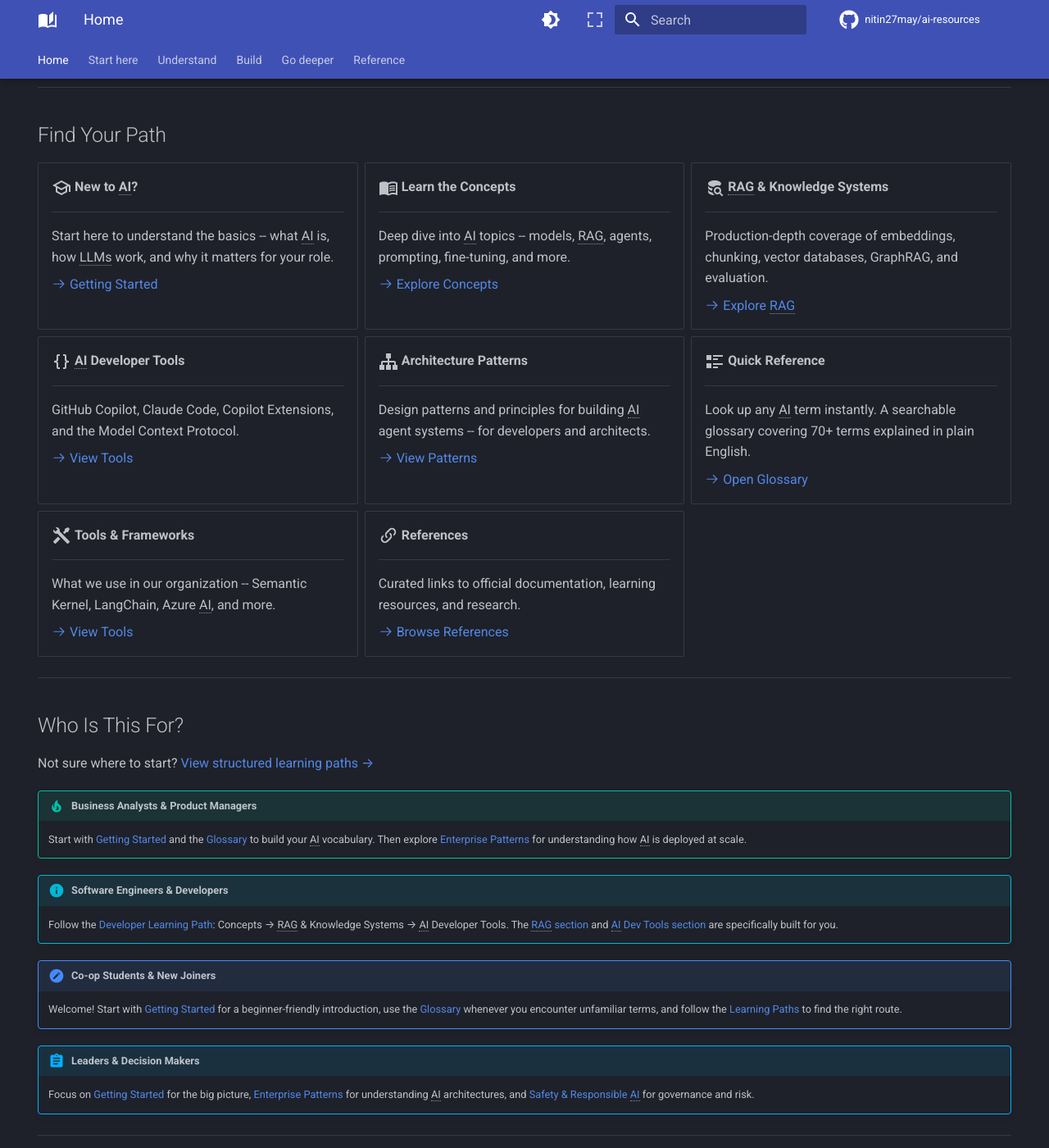
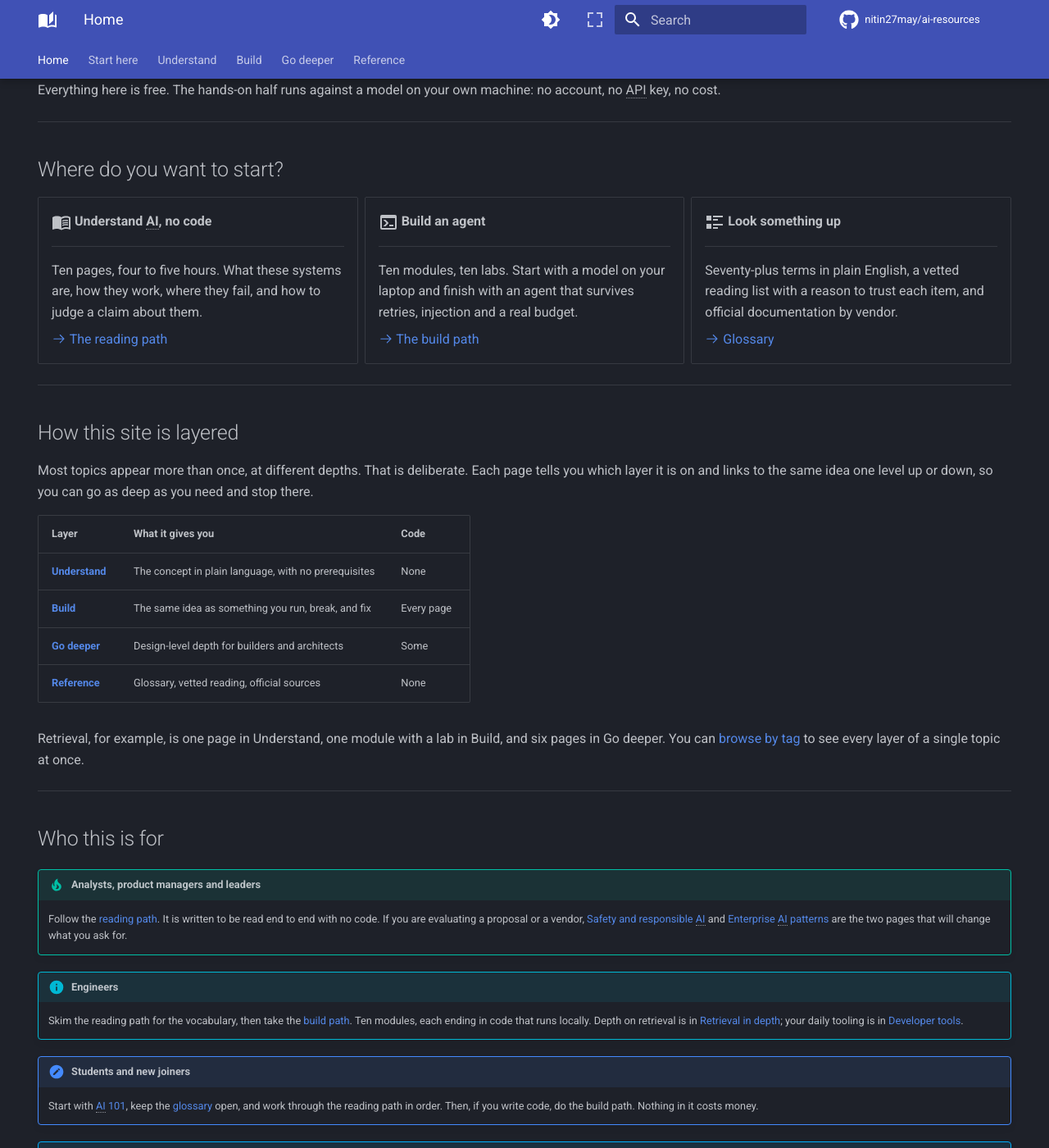
Before and after one commit to nitin27may/ai-resources, an MkDocs documentation site: the page built from docs/index.md, in a window 1280 px wide and 1400 px high, scrolled down 238 px. Shown: the whole window at 82% size. Built offline with MkDocs 1.6.1 and Material for MkDocs 9.7.7, drawn with Linux system fonts in a browser that asks for light colours; comment, search, counter and statistics services are not loaded; some of the changed text lies outside the part shown.

Commit message:
docs: rewrite the home page, AI 101 and What's new
These are the three pages a first-time visitor sees, and all three described
a site that no longer exists.

- Home led with 'Built for everyone in the organization' and a 60-line site
  map diagram listing a deleted page and a renamed one. It now opens with the
  two paths, explains the four layers, and drops the diagram: the nav is the
  site map.
- AI 101 carried a 'How AI Fits Into Our Organization' section and a table of
  model names that was a generation out of date. Model tables rot by design,
  so it now describes three capability tiers and links each vendor's live
  model page. Its next-steps tabs became the reading path.
- What's new had one entry from March and described four learning routes that
  were replaced twice since. It now has three dated entries, newest first.

All external links added here were resolved before committing.

````diff
--- a/docs/getting-started/index.md
+++ b/docs/getting-started/index.md
@@ -53,17 +53,28 @@ Instead of writing rules manually, you feed the system examples and it figures o
 !!! tip "Think of it Like This"
     An LLM is like an extremely well-read assistant that has absorbed vast amounts of written knowledge. It does not "think" like a human, but it can produce remarkably useful responses by predicting what text should come next based on patterns it learned.
 
-### Popular LLMs You May Have Heard Of
+### The kinds of model you will meet
 
-| Model | Created By | Key Strength |
-|-------|-----------|--------------|
-| **GPT-4o / GPT-4.1** | OpenAI | General-purpose, multimodal (text + images) |
-| **Claude** | Anthropic | Long-context analysis, safety-focused |
-| **Gemini** | Google | Multimodal, integrated with Google ecosystem |
-| **Llama** | Meta | Open-source, customizable |
-| **Phi** | Microsoft | Small, fast, runs on-device |
+Specific model names change every few months, and any list of them is wrong
+within a season. What lasts is the shape of the choice. There are three broad
+tiers, and picking the right tier matters far more than picking the right name
+inside it.
 
----
+| Tier | What it is | Typical use |
+|---|---|---|
+| **Frontier, hosted** | The largest and most capable models, run by a vendor and reached over an API. Highest cost per token, best at hard reasoning and long context. | Work where quality dominates cost: analysis, agents, code |
+| **Small and open-weight** | Smaller models you can download and run yourself, on your own hardware or a cheap server. | High volume, privacy-sensitive, or offline work; the labs on this site |
+| **On-device** | Models small enough to run on a phone or laptop chip, often with hardware acceleration. | Latency-critical or fully offline features |
+
+For what exists today and what it costs, go to the source rather than to any
+article, including this one:
+[Anthropic](https://docs.claude.com/en/docs/about-claude/models),
+[OpenAI](https://developers.openai.com/api/docs/models),
+[Google](https://ai.google.dev/gemini-api/docs/models),
+[Microsoft's Azure catalogue](https://learn.microsoft.com/en-us/azure/foundry/foundry-models/concepts/models-sold-directly-by-azure),
+and [Meta](https://www.llama.com/). Each publishes a live model page; every
+secondary summary, this one included, is a snapshot that starts ageing the day
+it is written.
 
 ## Key Terms to Know
 
@@ -95,71 +106,34 @@ Here are the essential terms you will encounter throughout this site:
 
 ---
 
-## How AI Fits Into Our Organization
+## Where to go next
 
-We use AI across several areas:
+You have the vocabulary. The next nine pages of the reading path build on this
+one in order, and each needs only the pages before it.
 
-<div class="grid cards" markdown>
+| # | Next | Why it follows |
+|---|---|---|
+| 2 | [How models work](../concepts/foundation-and-models.md) | Tokens, context windows and inference, one level below this page |
+| 3 | [Prompting](../concepts/prompting-and-techniques.md) | How to actually get what you want out of a model |
+| 4 | [Retrieval and data](../concepts/retrieval-and-data.md) | Giving the model your documents, so it stops guessing |
+| 5 | [What an agent is](../concepts/ai-agents.md) | Letting the model act, not just answer |
 
--   :material-robot-outline:{ .lg .middle } __AI Agents__
+The full route, with times, is on [Choose your path](../00-start-here/index.md).
 
-    Autonomous systems that can plan, execute tasks, and integrate with our tools and data.
+**If you write code**, the [build path](../00-start-here/the-path.md) covers the
+same ground as something you run: ten modules, ten labs, all free and local.
+Read pages 2 and 5 above first, then start there.
 
-    [:octicons-arrow-right-24: Learn about AI Agents](../concepts/ai-agents.md)
+**Keep open while you read:** the [glossary](../glossary/index.md), for any term
+that is new.
 
--   :material-database-search-outline:{ .lg .middle } __RAG & Knowledge Systems__
+## Go deeper
 
-    Connecting AI to our enterprise data so it can answer questions using our actual documents and policies.
-
-    [:octicons-arrow-right-24: Learn about RAG](../concepts/retrieval-and-data.md)
-
--   :material-account-voice:{ .lg .middle } __Copilots & Assistants__
-
-    AI embedded in our daily tools to help with writing, analysis, coding, and decision-making.
-
-    [:octicons-arrow-right-24: See Enterprise Patterns](../patterns/enterprise-patterns.md)
-
--   :material-tools:{ .lg .middle } __Frameworks & Platforms__
-
-    The specific tools and frameworks we use to build AI solutions.
-
-    [:octicons-arrow-right-24: View Our Stack](../tools-and-frameworks/index.md)
-
-</div>
-
----
-
-## Where to Go Next
-
-=== "Business Analyst / PM"
-
-    1. Browse the [Glossary](../glossary/index.md) to build vocabulary
-    2. Read [Foundation & Models](../concepts/foundation-and-models.md) to understand the building blocks
-    3. Explore [Enterprise Patterns](../patterns/enterprise-patterns.md) to see how AI fits into business workflows
-
-=== "Software Engineer"
-
-    1. Dive into [AI Agents](../concepts/ai-agents.md) and [Agentic AI](../concepts/agentic-ai.md)
-    2. Study [Design Patterns](../patterns/design-patterns.md) for implementation guidance
-    3. Review [Tools & Frameworks](../tools-and-frameworks/index.md) for our tech stack
-
-=== "Co-op Student / New Joiner"
-
-    1. Read this page fully -- you are here!
-    2. Work through [Concepts](../concepts/index.md) one topic at a time
-    3. Keep the [Glossary](../glossary/index.md) open as a reference
-
-=== "Leader / Decision Maker"
-
-    1. Skim [Foundation & Models](../concepts/foundation-and-models.md) for the landscape
-    2. Read [Enterprise Patterns](../patterns/enterprise-patterns.md) for strategic context
-    3. Check [Tools & Frameworks](../tools-and-frameworks/index.md) for what we invest in
-
----
-
-## References
-
-- [Microsoft AI Fundamentals Learning Path](https://learn.microsoft.com/en-us/training/paths/get-started-with-artificial-intelligence-on-azure/)
-- [Google Machine Learning Crash Course](https://developers.google.com/machine-learning/crash-course)
-- [OpenAI Documentation](https://platform.openai.com/docs/overview)
-- [Anthropic Documentation](https://docs.anthropic.com/)
+- [Google's Machine Learning Crash Course](https://developers.google.com/machine-learning/crash-course)
+  — free, and the clearest introduction to what "learning from data" means if
+  you want the layer beneath this page.
+- [Microsoft Learn: get started with AI apps and agents](https://learn.microsoft.com/en-us/training/paths/get-started-ai-apps-agents/)
+  — a structured path with hands-on modules, free to work through.
+- [Anthropic's documentation](https://docs.claude.com/) and
+  [OpenAI's](https://developers.openai.com/api/docs) — the primary sources.
+  Prefer them to any summary, including this site, whenever a detail matters.
--- a/docs/index.md
+++ b/docs/index.md
@@ -2,189 +2,111 @@
 hide:
   - navigation
   - toc
-description: A hands-on path from a model on your laptop to an agent in production — ten modules, ten labs, all free and local.
 tags:
   - Start here
   - Home
+description: A free path from AI basics to agents in production. Read to understand, or build ten labs that run on your own machine.
 ---
 
 # AI Knowledge Hub
 
-Your go-to resource for understanding AI -- from foundational concepts to architecture patterns. Built for everyone in the organization, regardless of technical background.
+An open reference on how modern AI systems actually work, from the first
+explanation of what a language model is through to running an agent in
+production. Written for readers and builders alike, whatever their technical
+background.
+
+Everything here is free. The hands-on half runs against a model on your own
+machine: no account, no API key, no cost.
 
 ---
 
-## Find Your Path
+## Where do you want to start?
 
 <div class="grid cards" markdown>
 
--   :material-school-outline:{ .lg .middle } __New to AI?__
+-   :material-book-open-variant:{ .lg .middle } __Understand AI, no code__
 
     ---
 
-    Start here to understand the basics -- what AI is, how LLMs work, and why it matters for your role.
+    Ten pages, four to five hours. What these systems are, how they work, where
+    they fail, and how to judge a claim about them.
 
-    [:octicons-arrow-right-24: Getting Started](getting-started/index.md)
+    [:octicons-arrow-right-24: The reading path](00-start-here/index.md)
 
--   :material-book-open-variant:{ .lg .middle } __Learn the Concepts__
+-   :material-console:{ .lg .middle } __Build an agent__
 
     ---
 
-    Deep dive into AI topics -- models, RAG, agents, prompting, fine-tuning, and more.
+    Ten modules, ten labs. Start with a model on your laptop and finish with an
+    agent that survives retries, injection and a real budget.
 
-    [:octicons-arrow-right-24: Explore Concepts](concepts/index.md)
+    [:octicons-arrow-right-24: The build path](00-start-here/the-path.md)
 
--   :material-database-search:{ .lg .middle } __RAG & Knowledge Systems__
+-   :material-format-list-text:{ .lg .middle } __Look something up__
 
     ---
 
-    Production-depth coverage of embeddings, chunking, vector databases, GraphRAG, and evaluation.
+    Seventy-plus terms in plain English, a vetted reading list with a reason to
+    trust each item, and official documentation by vendor.
 
-    [:octicons-arrow-right-24: Explore RAG](rag/index.md)
-
--   :material-code-braces:{ .lg .middle } __AI Developer Tools__
-
-    ---
-
-    GitHub Copilot, Claude Code, Copilot Extensions, and the Model Context Protocol.
-
-    [:octicons-arrow-right-24: View Tools](ai-dev-tools/index.md)
-
--   :material-sitemap:{ .lg .middle } __Architecture Patterns__
-
-    ---
-
-    Design patterns and principles for building AI agent systems -- for developers and architects.
-
-    [:octicons-arrow-right-24: View Patterns](patterns/index.md)
-
--   :material-format-list-text:{ .lg .middle } __Quick Reference__
-
-    ---
-
-    Look up any AI term instantly. A searchable glossary covering 70+ terms explained in plain English.
-
-    [:octicons-arrow-right-24: Open Glossary](glossary/index.md)
-
--   :material-tools:{ .lg .middle } __Tools & Frameworks__
-
-    ---
-
-    What we use in our organization -- Semantic Kernel, LangChain, Azure AI, and more.
-
-    [:octicons-arrow-right-24: View Tools](tools-and-frameworks/index.md)
-
--   :material-link-variant:{ .lg .middle } __References__
-
-    ---
-
-    Curated links to official documentation, learning resources, and research.
-
-    [:octicons-arrow-right-24: Browse References](references/index.md)
+    [:octicons-arrow-right-24: Glossary](glossary/index.md)
 
 </div>
 
 ---
 
-## Who Is This For?
+## How this site is layered
 
-Not sure where to start? [View structured learning paths →](00-start-here/the-path.md)
+Most topics appear more than once, at different depths. That is deliberate. Each
+page tells you which layer it is on and links to the same idea one level up or
+down, so you can go as deep as you need and stop there.
 
-!!! tip "Business Analysts & Product Managers"
-    Start with [Getting Started](getting-started/index.md) and the [Glossary](glossary/index.md) to build your AI vocabulary. Then explore [Enterprise Patterns](patterns/enterprise-patterns.md) for understanding how AI is deployed at scale.
+| Layer | What it gives you | Code |
+|---|---|---|
+| __[Understand](concepts/index.md)__ | The concept in plain language, with no prerequisites | None |
+| __[Build](00-start-here/the-path.md)__ | The same idea as something you run, break, and fix | Every page |
+| __[Go deeper](rag/index.md)__ | Design-level depth for builders and architects | Some |
+| __[Reference](glossary/index.md)__ | Glossary, vetted reading, official sources | None |
 
-!!! info "Software Engineers & Developers"
-    Follow the [Developer Learning Path](00-start-here/the-path.md): Concepts → RAG & Knowledge Systems → AI Developer Tools. The [RAG section](rag/index.md) and [AI Dev Tools section](ai-dev-tools/index.md) are specifically built for you.
-
-!!! note "Co-op Students & New Joiners"
-    Welcome! Start with [Getting Started](getting-started/index.md) for a beginner-friendly introduction, use the [Glossary](glossary/index.md) whenever you encounter unfamiliar terms, and follow the [Learning Paths](00-start-here/the-path.md) to find the right route.
-
-!!! abstract "Leaders & Decision Makers"
-    Focus on [Getting Started](getting-started/index.md) for the big picture, [Enterprise Patterns](patterns/enterprise-patterns.md) for understanding AI architectures, and [Safety & Responsible AI](concepts/safety-and-responsible-ai.md) for governance and risk.
+Retrieval, for example, is one page in Understand, one module with a lab in
+Build, and six pages in Go deeper. You can [browse by tag](tags.md) to see every
+layer of a single topic at once.
 
 ---
 
-## Site Map
+## Who this is for
 
-```mermaid
-graph TD
-    A[AI Knowledge Hub] --> B[Getting Started]
-    A --> C[Concepts]
-    A --> R[RAG & Knowledge Systems]
-    A --> T[AI Developer Tools]
-    A --> D[Patterns]
-    A --> E[Glossary]
-    A --> F[Tools & Frameworks]
-    A --> G[References]
+!!! tip "Analysts, product managers and leaders"
+    Follow the [reading path](00-start-here/index.md). It is written to be read
+    end to end with no code. If you are evaluating a proposal or a vendor,
+    [Safety and responsible AI](concepts/safety-and-responsible-ai.md) and
+    [Enterprise AI patterns](patterns/enterprise-patterns.md) are the two pages
+    that will change what you ask for.
 
-    B --> B1[AI 101]
-    B --> B2[Learning Paths]
+!!! info "Engineers"
+    Skim the reading path for the vocabulary, then take the
+    [build path](00-start-here/the-path.md). Ten modules, each ending in code
+    that runs locally. Depth on retrieval is in
+    [Retrieval in depth](rag/index.md); your daily tooling is in
+    [Developer tools](ai-dev-tools/index.md).
 
-    C --> C1[Foundation & Models]
-    C --> C2[Retrieval & Data]
-    C --> C3[AI Agents]
-    C --> C4[Agentic AI]
-    C --> C5[Prompting]
-    C --> C6[Fine-Tuning]
-    C --> C7[Safety & RAI]
-    C --> C8[Infrastructure]
+!!! note "Students and new joiners"
+    Start with [AI 101](getting-started/index.md), keep the
+    [glossary](glossary/index.md) open, and work through the reading path in
+    order. Then, if you write code, do the build path. Nothing in it costs money.
 
-    R --> R1[RAG Fundamentals]
-    R --> R2[Embeddings]
-    R --> R3[Chunking Strategies]
-    R --> R4[Vector Databases]
-    R --> R5[GraphRAG]
-    R --> R6[RAG Evaluation]
-
-    T --> T1[GitHub Copilot]
-    T --> T2[Copilot CLI & Extensions]
-    T --> T3[Claude Code]
-    T --> T4[Claude Code Skills]
-    T --> T5[MCP]
-
-    D --> D1[Design Patterns]
-    D --> D2[Enterprise Patterns]
-    D --> D3[Design Principles]
-    D --> D4[Code Quality Pipeline]
-
-    style A fill:#004987,stroke:#003665,stroke-width:3px,color:#fff
-    style B fill:#0d9488,stroke:#0b7a72,stroke-width:2px,color:#fff
-    style C fill:#0284c7,stroke:#0270a8,stroke-width:2px,color:#fff
-    style R fill:#0284c7,stroke:#0270a8,stroke-width:2px,color:#fff
-    style T fill:#0284c7,stroke:#0270a8,stroke-width:2px,color:#fff
-    style D fill:#0284c7,stroke:#0270a8,stroke-width:2px,color:#fff
-    style E fill:#0d9488,stroke:#0b7a72,stroke-width:2px,color:#fff
-    style F fill:#0d9488,stroke:#0b7a72,stroke-width:2px,color:#fff
-    style G fill:#0d9488,stroke:#0b7a72,stroke-width:2px,color:#fff
-    style B1 fill:#14b8a6,stroke:#0d9488,color:#fff
-    style B2 fill:#14b8a6,stroke:#0d9488,color:#fff
-    style C1 fill:#38bdf8,stroke:#0284c7,color:#fff
-    style C2 fill:#38bdf8,stroke:#0284c7,color:#fff
-    style C3 fill:#38bdf8,stroke:#0284c7,color:#fff
-    style C4 fill:#38bdf8,stroke:#0284c7,color:#fff
-    style C5 fill:#38bdf8,stroke:#0284c7,color:#fff
-    style C6 fill:#38bdf8,stroke:#0284c7,color:#fff
-    style C7 fill:#38bdf8,stroke:#0284c7,color:#fff
-    style C8 fill:#38bdf8,stroke:#0284c7,color:#fff
-    style R1 fill:#38bdf8,stroke:#0284c7,color:#fff
-    style R2 fill:#38bdf8,stroke:#0284c7,color:#fff
-    style R3 fill:#38bdf8,stroke:#0284c7,color:#fff
-    style R4 fill:#38bdf8,stroke:#0284c7,color:#fff
-    style R5 fill:#38bdf8,stroke:#0284c7,color:#fff
-    style R6 fill:#38bdf8,stroke:#0284c7,color:#fff
-    style T1 fill:#38bdf8,stroke:#0284c7,color:#fff
-    style T2 fill:#38bdf8,stroke:#0284c7,color:#fff
-    style T3 fill:#38bdf8,stroke:#0284c7,color:#fff
-    style T4 fill:#38bdf8,stroke:#0284c7,color:#fff
-    style T5 fill:#38bdf8,stroke:#0284c7,color:#fff
-    style D1 fill:#38bdf8,stroke:#0284c7,color:#fff
-    style D2 fill:#38bdf8,stroke:#0284c7,color:#fff
-    style D3 fill:#38bdf8,stroke:#0284c7,color:#fff
-    style D4 fill:#38bdf8,stroke:#0284c7,color:#fff
-```
+!!! abstract "Architects"
+    [Design patterns](patterns/design-patterns.md) and
+    [Design principles](patterns/design-principles.md) for structure,
+    [Frameworks and platforms](tools-and-frameworks/index.md) for the current
+    landscape, and [Production](02-agents/production.md) for what breaks when
+    real users arrive.
 
 ---
 
-## What's New
+## Recently
 
-Check [What's New](whats-new/index.md) for the latest updates and announcements.
+The site was restructured in September 2026 around the two paths above. See
+[What's new](whats-new/index.md) for the detail, and
+[Resources](reference/resources.md) for what is worth reading elsewhere, with an
+explicit list of what to avoid.
--- a/docs/whats-new/index.md
+++ b/docs/whats-new/index.md
@@ -1,69 +1,76 @@
 ---
-description: Recent changes to the AI Knowledge Hub.
 tags:
   - Reference
-  - Reference
+description: What changed on this site, newest first.
 ---
 
-# What's New
+# What's new
 
-Stay up to date with the latest additions to the AI Knowledge Hub and notable developments in the AI space.
+Changes to the AI Knowledge Hub, newest first.
 
 ---
 
-## March 2026
+## September 2026 — one ramp, two paths
 
-### Major Content Expansion — RAG & AI Developer Tools
+The site had grown two halves that did not meet: a set of concept pages written
+in March, and a hands-on agent path added in August. Nine top-level tabs held
+them side by side, and nothing routed a reader from one to the other.
 
-Two new sections have been added to the site, bringing 14 new pages and significantly deepening coverage of retrieval systems and AI developer tooling.
+It is now organised as four layers, and most topics appear at more than one of
+them on purpose.
 
-#### :material-database-search: RAG & Knowledge Systems (6 new pages)
+- **[Choose your path](../00-start-here/index.md)** is the new entry point. Two
+  routes: a ten-page reading path with no code, and the build path with ten labs.
+- **Six tabs instead of nine**, ordered as a ramp: Start here, Understand,
+  Build, Go deeper, Reference.
+- **The reading path** puts retrieval before agents, because giving a model your
+  data is a smaller step than letting it act, and safety after agents, because
+  the failure that matters arrives through a tool result.
+- **Every page is tagged** by layer and topic, and
+  [Browse by tag](../tags.md) shows a single topic across every depth.
+- **No URL changed.** Every page that was reachable before is reachable at the
+  same address.
 
-The Retrieval & Data overview page now links to a dedicated section with production-depth coverage:
+## August 2026 — the build path
 
-- [RAG Fundamentals](../rag/rag-fundamentals.md) — Naive RAG through Agentic RAG, failure modes, and advanced techniques
-- [Embeddings](../rag/embeddings.md) — Model comparison, dimensions, input types, production guidance
-- [Chunking Strategies](../rag/chunking-strategies.md) — All 8 strategies including parent-child, late chunking, and agentic chunking
-- [Vector Databases](../rag/vector-databases.md) — Azure AI Search, Pinecone, Weaviate, Qdrant, Chroma, pgvector comparison
-- [GraphRAG](../rag/graphrag.md) — Microsoft GraphRAG architecture, local vs global search, when to use it
-- [RAG Evaluation](../rag/rag-evaluation.md) — RAGAS metrics, golden datasets, evaluation tools
+Ten modules, each ending in code that runs against a model on your own machine.
+No account, no API key, no cost.
 
-#### :material-code-braces: AI Developer Tools (5 new pages)
+- **[The build path](../00-start-here/the-path.md)** and
+  [Setup](../00-start-here/setup.md), covering four hardware tiers.
+- **Nine modules**: [tool calling](../02-agents/tool-calling.md),
+  [the agent loop](../02-agents/the-agent-loop.md),
+  [the harness](../02-agents/the-harness.md),
+  [context engineering](../02-agents/context-engineering.md),
+  [retrieval](../02-agents/retrieval.md),
+  [evaluation](../02-agents/evaluation.md),
+  [observability](../02-agents/observability.md),
+  [safety](../02-agents/safety.md) and
+  [production](../02-agents/production.md).
+- **Ten labs** in the repository, standard library only, each one demonstrating
+  the specific failure its module is about.
+- **[Resources](../reference/resources.md)** — a ranked reading list with a
+  reason to trust each item, and an explicit list of what to avoid and why.
+- **Corrections.** The Model Context Protocol page was rewritten against the
+  2026-07-28 revision. The Copilot CLI and Extensions page was removed: both
+  products it documented were retired in late 2025. The frameworks page was
+  rebuilt around Microsoft Agent Framework, which superseded Semantic Kernel and
+  AutoGen in April 2026.
 
-A new section covering the AI tools that are now part of the daily engineering workflow:
+## March 2026 — launch
 
-- [GitHub Copilot](../ai-dev-tools/github-copilot.md) — Code completion, Copilot Chat, PR reviews, tips and limitations
-- Copilot CLI & Extensions — since merged into [GitHub Copilot](../ai-dev-tools/github-copilot.md); both products it covered were retired in late 2025
-- [Claude Code](../ai-dev-tools/claude-code.md) — Setup, CLAUDE.md configuration, key capabilities
-- [Claude Code Skills & Agents](../ai-dev-tools/claude-code-skills.md) — Custom slash commands, subagents, hooks, MCP integration
-- [MCP](../ai-dev-tools/mcp.md) — Protocol architecture, building servers, official servers, security
+The site went live with the concept, pattern and reference sections: AI 101,
+eight concept pages, [RAG and knowledge systems](../rag/index.md) in six parts,
+[architecture patterns](../patterns/index.md),
+[developer tools](../ai-dev-tools/index.md), the
+[glossary](../glossary/index.md) and
+[official sources](../references/index.md).
 
-#### :material-map: Learning Paths (new page)
-
-Added [Learning Paths](../00-start-here/the-path.md) — four structured routes through the site for different roles and experience levels. Start here if you are not sure where to begin.
-
-#### Glossary additions
-
-Ten new terms added: MCP, A2A, AG-UI, Copilot Extension types, Parent-Child Chunking, Late Chunking, HNSW, RAGAS, Reranking, HyDE.
+The original "Learning Paths" page offered four routes by role. It was replaced
+in August by the single build path, and in September by the two paths on
+[Choose your path](../00-start-here/index.md).
 
 ---
 
-### :material-party-popper: AI Knowledge Hub Launch
-
-The AI Knowledge Hub went live in March 2026, restructured from the ground up to serve everyone in the organization -- from business analysts to software engineers to co-op students.
-
-**Original sections at launch:**
-
-- [Getting Started](../getting-started/index.md) -- AI 101 for beginners
-- [Concepts](../concepts/index.md) -- Deep dives into 8 topic areas
-- [Patterns](../patterns/index.md) -- Architecture patterns for builders
-- [Glossary](../glossary/index.md) -- AI terms in plain English
-- [Tools & Frameworks](../tools-and-frameworks/index.md) -- What we use
-- [References](../references/index.md) -- Curated links to official docs
-
-!!! tip "Contribute"
-    Have feedback or want to add content? Reach out to the team or submit a pull request.
-
----
-
-*Check back regularly for updates on new AI developments, tool releases, and knowledge additions.*
+Corrections and additions are welcome: open an issue or a pull request on
+[GitHub](https://github.com/nitin27may/ai-resources).
````
